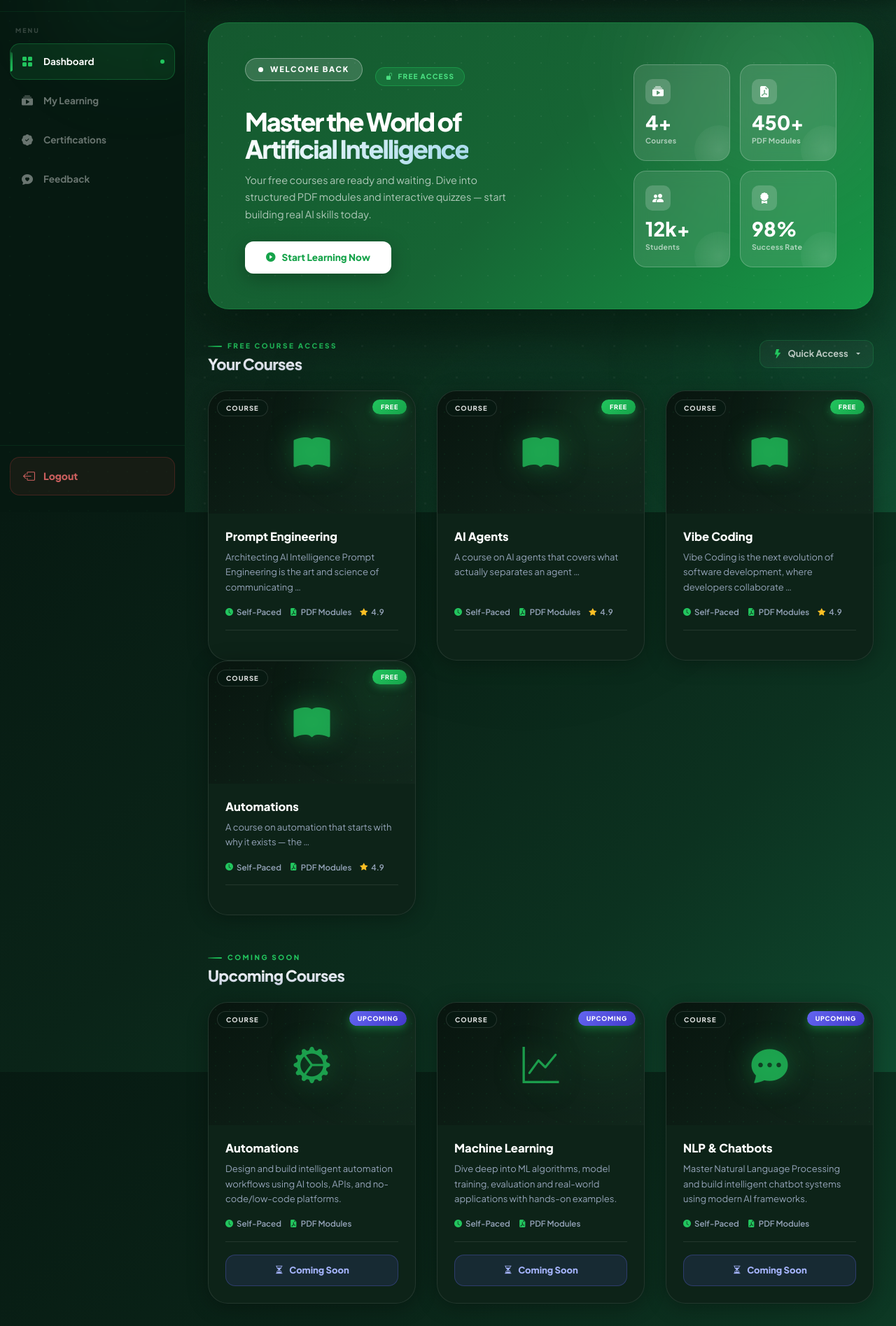
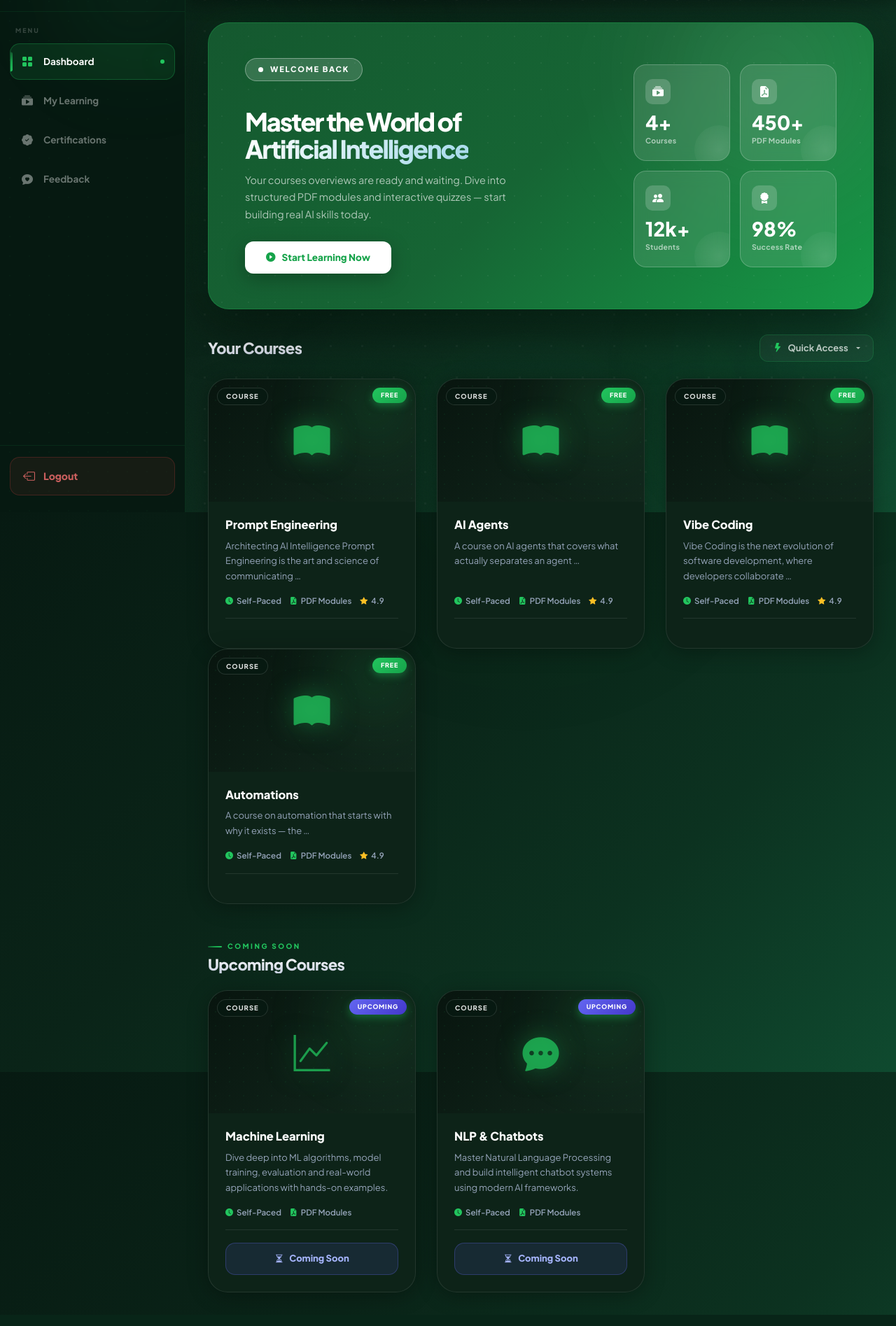
Before and after one commit to abhiram423/aiatoz_elearning, a Django app: template assets/templates/user_templates/dashboard.html in a window 1280 px wide. Shown: the part 68-1963 px from the top of the page at 70% size. Run offline with Django 5.2, Linux system fonts and the light colour scheme; the template is opened without the code that fills it: values that come from a table or form of the project are taken from there, others are empty; data comes from the database, SQL or seed files in the repository; both versions use the stored data as it was after the commit; some libraries are stand-ins or nearby versions.

Commit message:
modifies dashboard and user courses list access

```diff
--- a/assets/templates/user_templates/dashboard.html
+++ b/assets/templates/user_templates/dashboard.html
@@ -677,10 +677,10 @@
                             <div class="hero-eyebrow">
                                 <span class="dot"></span> Welcome Back
                             </div>
-                            <div class="free-badge"><i class="bi bi-unlock-fill"></i> Free Access</div>
+                            <!-- <div class="free-badge"><i class="bi bi-unlock-fill"></i> Free Access</div> -->
                         </div>
                         <h1>Master the World of<br><span>Artificial Intelligence</span></h1>
-                        <p>Your free courses are ready and waiting. Dive into structured PDF modules and interactive quizzes — start building real AI skills today.</p>
+                        <p>Your courses overviews are ready and waiting. Dive into structured PDF modules and interactive quizzes — start building real AI skills today.</p>
                         <a href="{% url 'user_courses_list' %}" class="hero-cta">
                             <i class="bi bi-play-circle-fill"></i> Start Learning Now
                         </a>
@@ -723,7 +723,7 @@
 
             <div class="sec-header">
                 <div>
-                    <span class="sec-eyebrow">Free Course Access</span>
+                    <!-- <span class="sec-eyebrow">Free Course Access</span> -->
                     <h2 class="sec-title">Your Courses</h2>
                 </div>
                 <div class="dropdown">
@@ -787,28 +787,6 @@
                 </div>
             </div>
             <div class="row g-4">
-                <!-- Automations -->
-                <div class="col-12 col-sm-6 col-xl-4">
-                    <div class="course-card" style="opacity:0.7;pointer-events:none;">
-                        <div class="cc-thumb">
-                            <div class="cc-thumb-orb"></div>
-                            <i class="bi bi-gear-wide-connected cc-thumb-icon" style="color:rgba(34,197,94,0.75);"></i>
-                            <span class="cc-badge" style="background:linear-gradient(135deg,#6366f1,#4338ca);">Upcoming</span>
-                            <span class="cc-level-tag">Course</span>
-                        </div>
-                        <div class="cc-body">
-                            <h3>Automations</h3>
-                            <p>Design and build intelligent automation workflows using AI tools, APIs, and no-code/low-code platforms.</p>
-                            <div class="cc-meta">
-                                <span class="cc-meta-item"><i class="bi bi-clock-fill"></i> Self-Paced</span>
-                                <span class="cc-meta-item"><i class="bi bi-file-earmark-pdf-fill"></i> PDF Modules</span>
-                            </div>
-                            <div style="display:flex;align-items:center;justify-content:center;gap:8px;background:rgba(99,102,241,0.12);border:1.5px solid rgba(99,102,241,0.3);color:#a5b4fc;font-weight:800;font-size:13px;padding:12px;border-radius:14px;">
-                                <i class="bi bi-hourglass-split"></i> Coming Soon
-                            </div>
-                        </div>
-                    </div>
-                </div>
                 <!-- Machine Learning -->
                 <div class="col-12 col-sm-6 col-xl-4">
                     <div class="course-card" style="opacity:0.7;pointer-events:none;">
--- a/assets/templates/user_templates/feedback.html
+++ b/assets/templates/user_templates/feedback.html
@@ -471,7 +471,7 @@
                         </div>
                         <span class="topbar-user-role">STUDENT</span>
                     </div>
-                    <img src="https://ui-avatars.com/api/?name={{ user_profile.user }}&background=0077a3&color=fff&bold=true&format=svg" class="topbar-avatar" alt="User">
+                    <img src="https://ui-avatars.com/api/?name={{ user_profile.name|default:user_profile.user }}&background=0077a3&color=fff&bold=true&format=svg" class="topbar-avatar" alt="User">
                 </div>
             </div>
         </header>
--- a/assets/templates/user_templates/user_courses_list.html
+++ b/assets/templates/user_templates/user_courses_list.html
@@ -329,7 +329,6 @@
         .course-content-body code { background:rgba(34,197,94,.1); color:var(--cse-teal); border-radius:6px; padding:2px 6px; font-size:13px; }
         .course-content-body img { max-width:100%; border-radius:12px; }
 
-        /* ── FREE ACCESS STATUS CARD ── */
         .status-card {
             background:var(--card-surface);
             border:1px solid rgba(255,255,255,0.07);
@@ -541,7 +540,7 @@
                     </div>
                     <span class="topbar-user-role">STUDENT</span>
                 </div>
-                <img src="https://ui-avatars.com/api/?name={{ user_profile.user }}&background=0077a3&color=fff&bold=true&format=svg" class="topbar-avatar" alt="User">
+                <img src="https://ui-avatars.com/api/?name={{ user_profile.name|default:user_profile.user }}&background=0077a3&color=fff&bold=true&format=svg" class="topbar-avatar" alt="User">
             </div>
             </div>
         </header>
@@ -686,7 +685,7 @@
                     <div class="inner">
                         <div class="ph-badge"><span class="live-dot"></span> AI A TO Z Academy</div>
                         <h1>Your <span>Learning</span> Library</h1>
-                        <p>All your free AI courses in one place — start learning right away.</p>
+                        <p>All your AI courses in one place — start learning right away.</p>
                         <div class="ph-bc">
                             <a href="{% url 'dashboard' %}">Dashboard</a>
                             <span class="sep">›</span>
```
Also changed, not shown: db.sqlite3.
